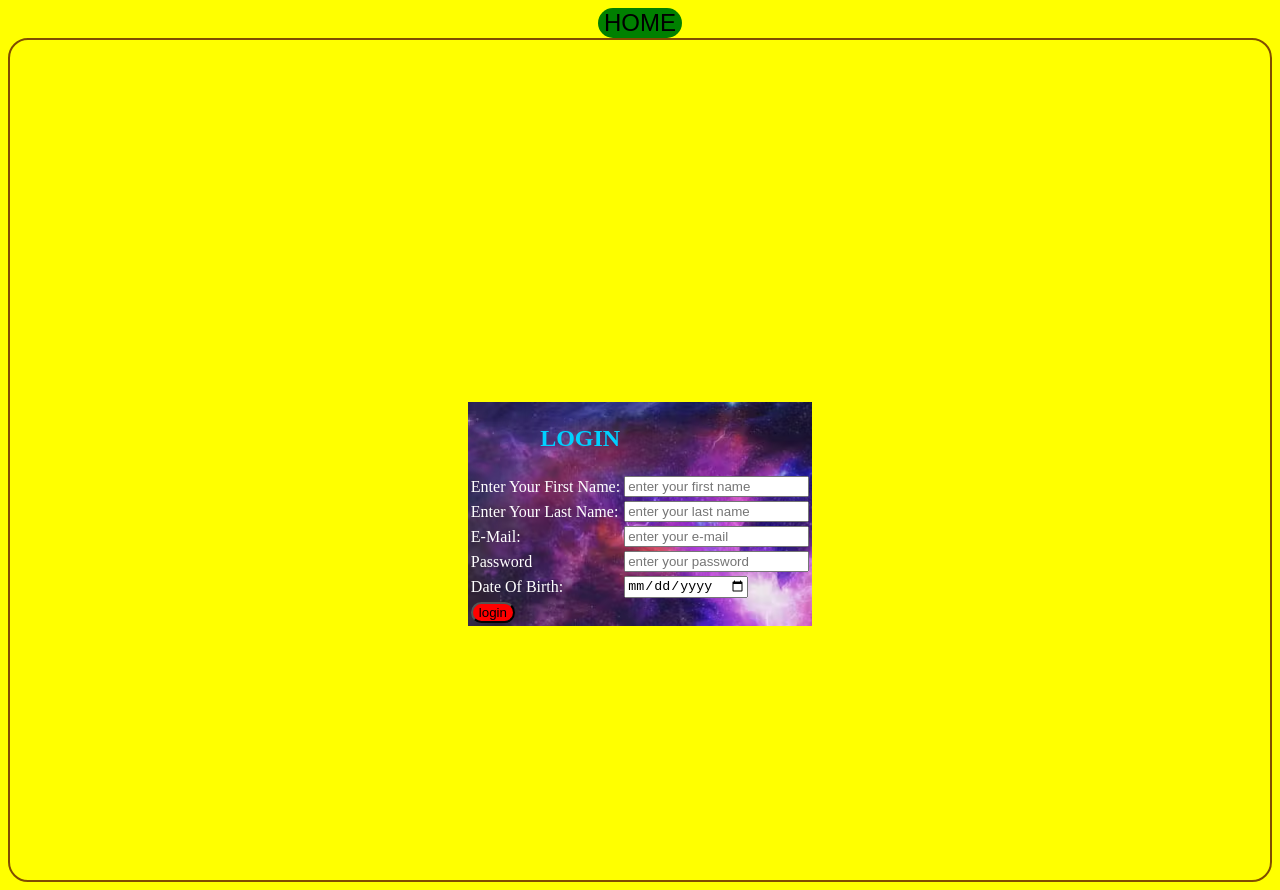
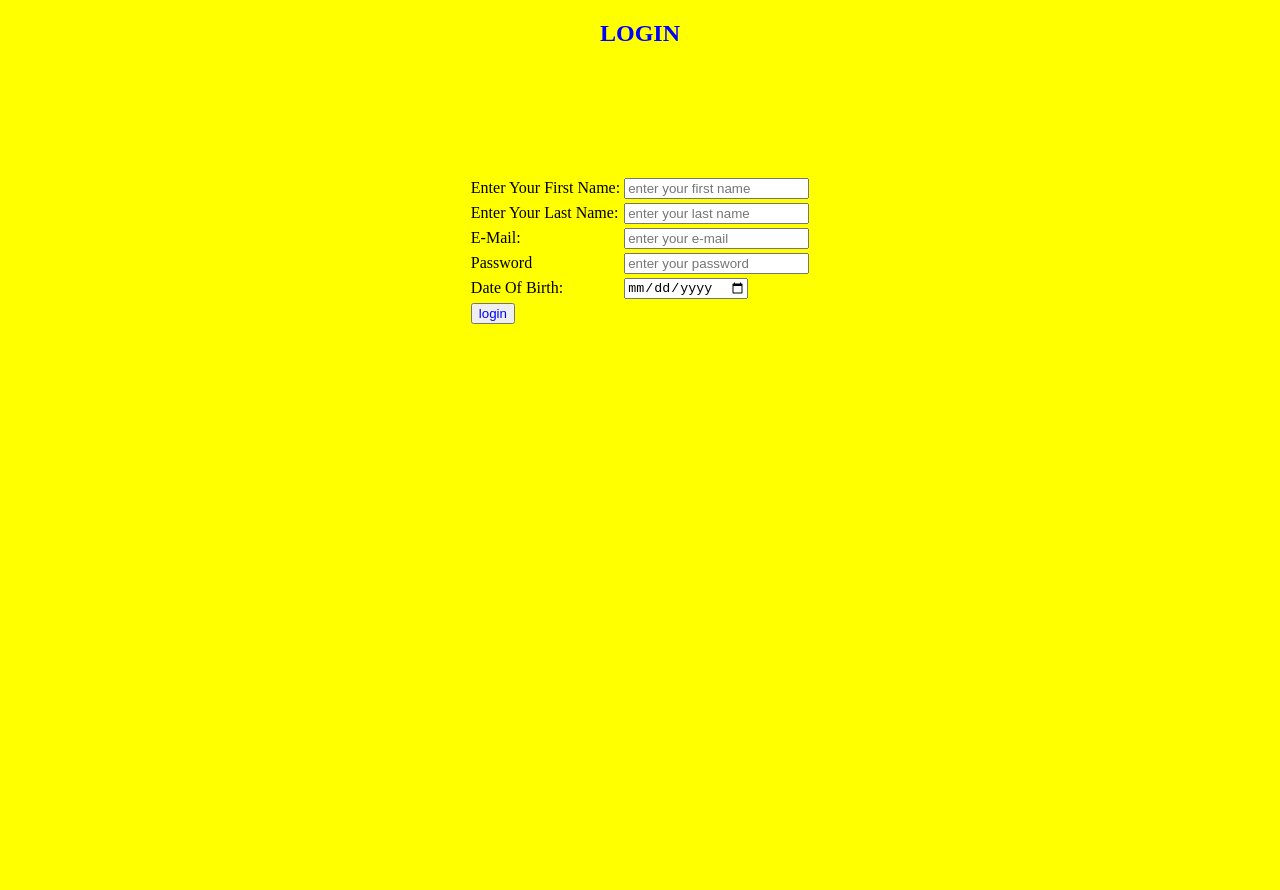
Before and after one commit to ashok123400/ashok1234, a plain HTML site: page index.html in a window 1280 px wide. After the commit the page ends 800 px from the top, so only its background shows below. Drawn offline with Linux system fonts and the light colour scheme.

Commit message:
Update index.html

```diff
--- a/index.html
+++ b/index.html
@@ -1,8 +1,5 @@
-
-
-
 <!DOCTYPE html>
-<htmi style="text-align:center;">
+<htmi>
     <head>
     <title>
         LOGIN
@@ -15,33 +12,17 @@
             font-size:150%;
             background-color:green;
 
-        }
-        .container{
-    border: 2px solid rgb(128, 77, 0);
-    border-radius: 20px;
-    padding: 20px;
-    text-align: center;
-    height: 100vh; /* Set container height to 100% of the viewport height */
-    display: flex; /* Use flexbox */
-    flex-direction: column; /* Arrange items vertically */
-    justify-content: center; /* Center items vertically */
-    background-size:cover;
-    background-position:center;
         } </style>
     </head>
-    <body bgcolor="yellow" style="color:white;" >
-        <center>
+    <body bgcolor="yellow" >
+        <nav>
+            <center>
 
-         <a href="home.html"><button class="menu">HOME</button></a> </center>
-        <nav class="container">
-            <center >
-                <table style="background-image:url('image3.jpg');">
-
-
-        <form action ="https://ashok123400.github.io/ashok1234.github.io/home.html" method="post">
+                <h1 style="color:blue">LOGIN</h1>
+            <table>
+        <form action ="https://ashok123400.github.io/ashok1234.github.io/home.html">
 
                 <tbody>
-                  <tr><td> <h1 style="text-align:right;color:rgb(0, 208, 255)">LOGIN</h1></td></tr>
             <tr>
 
                      <td> Enter Your First Name:</td> <td> <input type="text" name="uname" placeholder="enter your first name"></td>
@@ -77,7 +58,7 @@
                    </td>
                    </tr>
                     <br>
-                <tr> <td> <button type="submit" value="login" style="background-color:red;border-radius:20px;text-align:right;" >login</button> </td></tr>
+                <tr> <td> <button type="submit" style="text-align:right;color:blue;" >login</button> </td></tr>
            </tbody>
         </form>
             </table>
```
